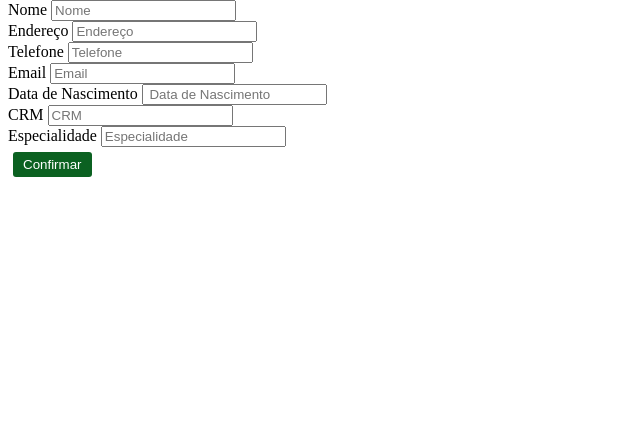
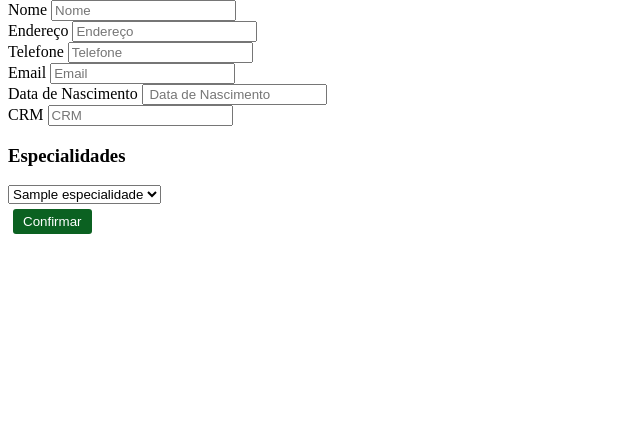
Before and after one commit to EdGomes234/Exercicios_Django, a Django app: template criacao_models/medico/templates/medico/add_medico.html in a window 1280 px wide. Shown: the part 132-576 px from the top of the page, without its empty margins (0-640 px from the left). Run offline with Django 5.2, Linux system fonts and the light colour scheme; the template is opened without the code that fills it: values that come from a table or form of the project are taken from there, others are empty; tables that the repository leaves empty hold one stand-in row (values such as "Sample post"); parts of the project's set-up code (start-up, migrations or seed data) failed here and were passed over.

Commit message:
Quase finalizado(necessita de correção de CSS)

```diff
--- a/criacao_models/medico/forms.py
+++ b/criacao_models/medico/forms.py
@@ -7,6 +7,6 @@ class AddForm(forms.Form):
         model = Medico
         fields = ('nome', 'endereco', 'telefone','email', 'data_nascimento','crm','id_especialidade')
 
-    class Meta2:
+    class Meta:
         model = Especialidade
         fields = ('nome','descricao')
--- a/criacao_models/medico/templates/medico/add_especialidade.html
+++ b/criacao_models/medico/templates/medico/add_especialidade.html
@@ -5,7 +5,7 @@
 
       <div class="container-add">
 
-          <form class="form" action="/add_especialiadade" method="POST" role="form">
+          <form class="form" action="/medico/add_especialidade" method="POST" role="form">
 
               {% csrf_token %}
               {{ form.as_p }}
--- a/criacao_models/medico/templates/medico/add_medico.html
+++ b/criacao_models/medico/templates/medico/add_medico.html
@@ -5,18 +5,18 @@
 
       <div class="container-add">
 
-          <form id="add_medico" class="form" action="/add_medico" method="POST" role="form">
+          <form id="add_medico" class="form" action="/medico/add_medico" method="POST" role="form">
 
               {% csrf_token %}
               {{ form.as_p }}
 
               <div class="form-group">
                   <label class="form-label">Nome</label>
-                  <input type="text" class="form-control" id="name" name="name" placeholder="Nome" tabindex="1" required>
+                  <input type="text" class="form-control" id="name" name="nome" placeholder="Nome" tabindex="1" required>
               </div>
               <div class="form-group">
                   <label class="form-label">Endereço</label>
-                  <input type="text" class="form-control" id="relation" name="endereço" placeholder="Endereço" tabindex="2" required>
+                  <input type="text" class="form-control" id="relation" name="endereco" placeholder="Endereço" tabindex="2" required>
               </div>
               <div class="form-group">
                   <label class="form-label">Telefone</label>
@@ -35,8 +35,17 @@
                   <input type="text" class="form-control" id="email" name="crm" placeholder="CRM" tabindex="4" required>
               </div>
               <div class="form-group">
-                  <label class="form-label" for="email">Especialidade</label>
-                  <input type="text" class="form-control" id="email" name="id_especialidade" placeholder="Especialidade" tabindex="4" required>
+
+                    <h3>Especialidades</h3>
+                    <select name="id_especialidade" id="id_especialidade">
+
+                        {% for i in especialidades%}
+                        <option value={{i.id}}>{{i.nome}}</option>
+                        {% endfor%}
+
+                    </select>
+              </div>
+
               </div>
 
               <div class="text-center">
--- a/criacao_models/medico/templates/medico/base.html
+++ b/criacao_models/medico/templates/medico/base.html
@@ -15,10 +15,10 @@
 <body>
 
     <div class="header">
-        <h2><a href="/add_medico">Adicionar Médicos</a></h2>
-        <h2><a href="/listar_medico">Listar Médicos</a></h2>
-        <h2><a href="/listar_especialidade">Listar Especialidades</a></h2>
-        <h2><a href="/add_especialidade">Adicionar Especialidades</a></h2>
+        <h2><a href="add_medico">Adicionar Médicos</a></h2>
+        <h2><a href="listar_medico">Listar Médicos</a></h2>
+        <h2><a href="listar_especialidade">Listar Especialidades</a></h2>
+        <h2><a href="add_especialidade">Adicionar Especialidades</a></h2>
     </div>
 
     <div class="body">
--- a/criacao_models/medico/templates/medico/list_medico.html
+++ b/criacao_models/medico/templates/medico/list_medico.html
@@ -11,7 +11,7 @@
                     <h3>Email: {{ medico.email }}</h3>
                     <h3>Data de Nascimento: {{ medico.data_nascimento }}</h3>
                     <h3>CRM: {{ medico.crm }}</h3>
-                    <h3>Especialidade: {{ medico.especialidade }}</h3>
+                    <h3>Especialidade: {{ medico.id_especialidade }}</h3>
                 </div>
 
                 <div class= 'btn' href = "delete/{{medico.id}}">Deletar</div>
--- a/criacao_models/medico/urls.py
+++ b/criacao_models/medico/urls.py
@@ -2,8 +2,8 @@ from django.urls import path
 from . import views
 
 urlpatterns = [
-    path('/add_medico', views.lista_herois, name='lista_herois'),
-    path('/add_especialidade', views.lista_herois, name='lista_herois'),
+    path('add_medico', views.add_medico, name='add_medico'),
+    path('add_especialidade', views.add_especialidade, name='add_especialidade'),
     path('listar_medico', views.listar_medico, name='listar_medico'),
     path('listar_especialidade', views.listar_especialidade, name='listar_especialidade'),
 
```
Also changed, not shown: criacao_models/medico/views.py (+66 -0 lines).
